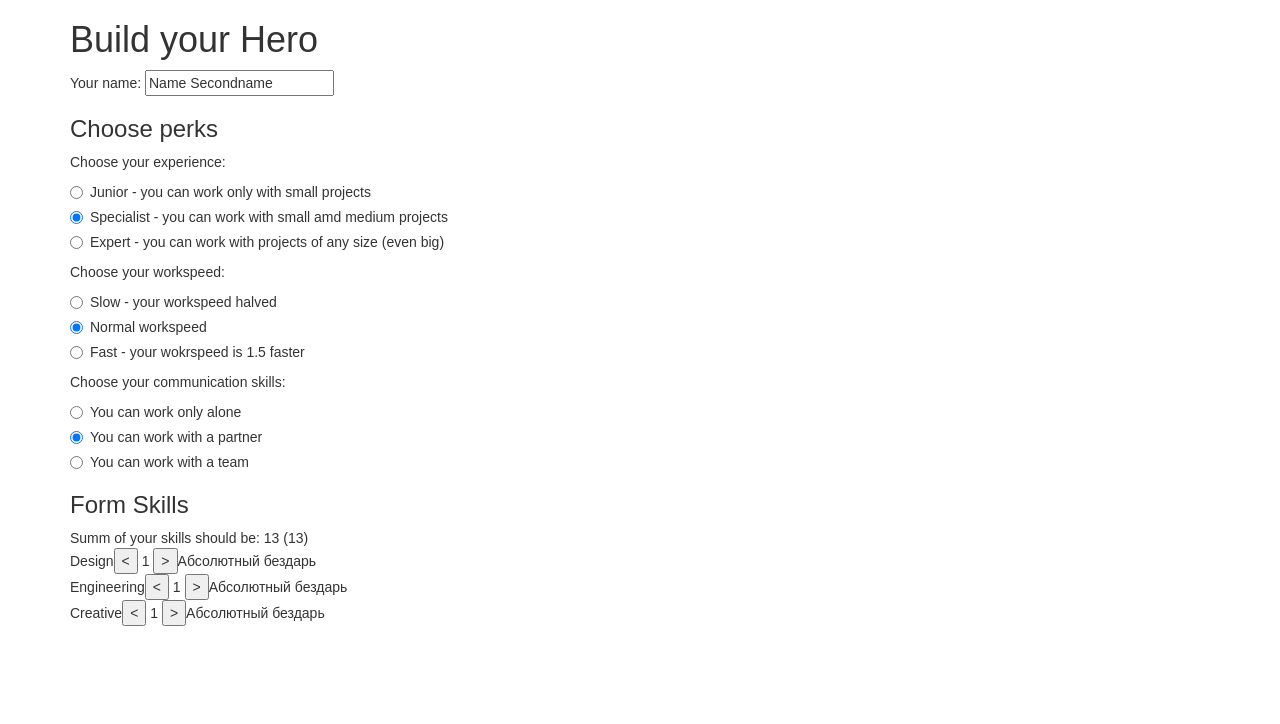
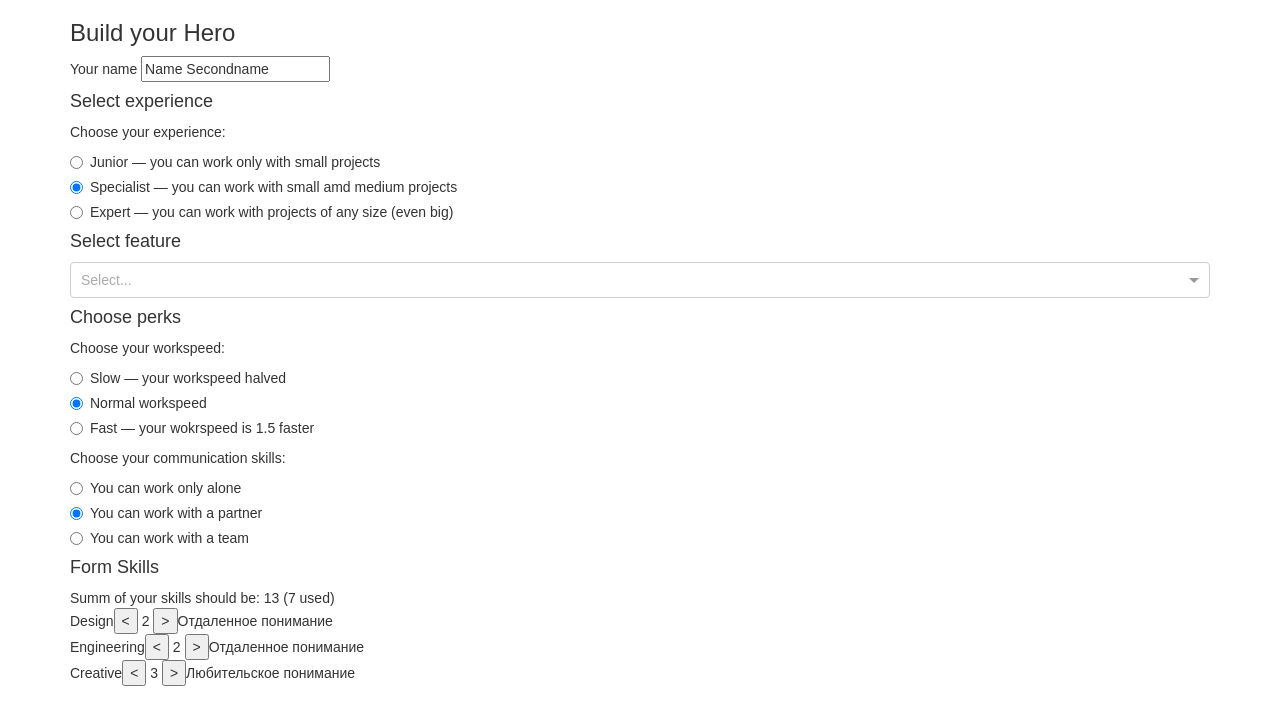
Before and after one commit to gapak/blackdeckselect, a React (Create React App) app: page / in a window 1280 px wide. Shown: the top 724 px of the page. Built offline with nearby package versions, Linux system fonts and the light colour scheme.

Commit message:
Featuring and rebalance

```diff
--- a/package.json
+++ b/package.json
@@ -3,9 +3,11 @@
   "version": "0.1.0",
   "private": true,
   "dependencies": {
+    "lodash": "^4.17.5",
     "react": "^16.3.1",
     "react-dom": "^16.3.1",
-    "react-scripts": "1.1.4"
+    "react-scripts": "1.1.4",
+    "react-select": "^1.2.1"
   },
   "scripts": {
     "start": "react-scripts start",
--- a/src/App.js
+++ b/src/App.js
@@ -1,9 +1,29 @@
 import React, { Component } from 'react';
+import _ from 'lodash';
+
+import Select from 'react-select';
+import 'react-select/dist/react-select.css';
 
 const bonuses = {
-  1: ['11', '12', '13'],
-  2: ['21', '22', '23'],
-  3: ['31', '32', '33'],
+  junior: [
+    {value: 'j1', label: 'Если работает в команде, то может работать над средними проектами.'},
+    {value: 'j2', label: 'Если работает в одиночку, то может работать над средними проектами.'},
+    {value: 'j3', label: 'Если работает в команде, то скорость возрастает'},
+    {value: 'j4', label: 'Если работает в одиночку, то скорость возрастает'}
+  ],
+  specialist: [
+    {value: 's1', label: 'Все члены вашей команды получают +1 к дизайну.'},
+    {value: 's2', label: 'Все члены вашей команды получают +1 к инжинирингу.'},
+    {value: 's3', label: 'Все члены вашей команды получают +1 к креативу.'}
+  ],
+  expert: [
+    {value: 'e1', label: 'Если работает в команде, то скорость падает'},
+    {value: 'e2', label: 'Если работает в одиночку, то скорость падает'},
+    {value: 'e3', label: 'После окончания вами проекта положите этого члена команды вниз библиотеки.'},
+    {value: 'e4', label: 'После окончания опонентом проекта положите этого члена команды вниз библиотеки.'},
+    {value: 'e5', label: 'Каждый ход в начале хода киньте кубик. Если выпало 1 — положите этого члена команды вниз библиотеки.'},
+    {value: 'e6', label: 'Каждый ход в конце хода киньте кубик. Если выпало 1 — положите этого члена команды вниз библиотеки.'}
+  ],
 };
 
 const marks = [
@@ -38,17 +58,18 @@ class App extends Component {
       speed: 'normal',
       team: 'teamplayer',
 
-      design: 1,
-      engineering: 1,
-      creative: 1,
+      design: _.random(2, 4),
+      engineering: _.random(2, 4),
+      creative: _.random(2, 4),
 
-      bonus: 0,
+      bonus: '',
     };
 
 
     this.exprOptionChange = this.exprOptionChange.bind(this);
     this.speedOptionChange = this.speedOptionChange.bind(this);
     this.teamOptionChange = this.teamOptionChange.bind(this);
+    this.bonusOptionChange = this.bonusOptionChange.bind(this);
 
     this.calcSkillsSum = this.calcSkillsSum.bind(this);
 
@@ -58,19 +79,50 @@ class App extends Component {
 
   exprOptionChange(changeEvent) {
     this.setState({
-      expr: changeEvent.target.value
-    });
+      expr: changeEvent.target.value,
+      bonus: ''
+    }, () => this.skill_check() );
   }
 
   speedOptionChange(changeEvent) {
     this.setState({
       speed: changeEvent.target.value
-    });
+    }, () => this.skill_check() );
   }
 
   teamOptionChange(changeEvent) {
     this.setState({
       team: changeEvent.target.value
+    }, () => this.skill_check() );
+  }
+
+  skill_check() {
+    console.log(this.stats_sum(), this.calcSkillsSum(), this.state);
+    if (this.stats_sum() > this.calcSkillsSum()) {
+      let difference = this.stats_sum() - this.calcSkillsSum();
+
+      for (var i = 0; i < difference; i++) {
+        if (this.state.design >= this.state.engineering || this.state.design >= this.state.creative ) {
+          this.lower_skill('design');
+        }
+        if (this.state.engineering >= this.state.design || this.state.engineering >= this.state.creative ) {
+          this.lower_skill('engineering');
+        }
+        if (this.state.creative >= this.state.engineering || this.state.creative >= this.state.design ) {
+          this.lower_skill('creative');
+        }
+      };
+
+    }
+  }
+
+  bonusOptionChange(changeEvent) {
+
+    //this.setState({ changeEvent });
+    console.log(`Selected: ${changeEvent.label}`);
+
+    this.setState({
+      bonus: changeEvent
     });
   }
 
@@ -120,11 +172,11 @@ class App extends Component {
     }
 
 
-    return base;
+    return Math.floor(base);
   }
 
   raise_skill(skill) {
-    if (this.state[skill] < 9 && this.stats_sum() + 1 < this.calcSkillsSum() ) {
+    if (this.state[skill] < 9 && this.stats_sum() < this.calcSkillsSum() ) {
       let o = {};
       o[skill] = this.state[skill] + 1;
       this.setState(o)
@@ -147,7 +199,7 @@ class App extends Component {
   render() {
     const make_text = (name, key) =>
         <div className="text">
-          {name}: <input type="text" name="key" className="form-inline"
+          {name} <input type="text" name="key" className="form-inline"
                             value={this.state[key]}
                             onChange={(event) => {
                               let o = {};
@@ -171,7 +223,7 @@ class App extends Component {
     return (
       <div className="App">
         <div className="container theme-showcase" role="main">
-          <h1 className="App-title">Build your Hero</h1>
+        <h3 className="App-title">Build your Hero</h3>
 
         <form>
 
@@ -183,20 +235,33 @@ class App extends Component {
           {make_text("Low_bonus", "low_bonus")}
           </div>
 
+          <h4 className="App-title">Select experience</h4>
 
-            <h3 className="App-title">Choose perks</h3>
           <div name = 'expr'>
             Choose your experience:
-              {make_radio("expr", "junior", this.exprOptionChange, "Junior - you can work only with small projects")}
-              {make_radio("expr", "specialist", this.exprOptionChange, "Specialist - you can work with small amd medium projects")}
-              {make_radio("expr", "expert", this.exprOptionChange, "Expert - you can work with projects of any size (even big)")}
+            {make_radio("expr", "junior", this.exprOptionChange, "Junior — you can work only with small projects")}
+            {make_radio("expr", "specialist", this.exprOptionChange, "Specialist — you can work with small amd medium projects")}
+            {make_radio("expr", "expert", this.exprOptionChange, "Expert — you can work with projects of any size (even big)")}
           </div>
+
+
+          <div className="bonus">
+            <h4 className="App-title">Select feature</h4>
+            <Select
+                name="form-field-name"
+                value={this.state.bonus}
+                onChange={this.bonusOptionChange}
+                options={bonuses[this.state.expr]}
+            />
+          </div>
+
+          <h4 className="App-title">Choose perks</h4>
 
           <div name = 'speed'>
             Choose your workspeed:
-              {make_radio("speed", "slow", this.speedOptionChange, "Slow - your workspeed halved")}
+            {make_radio("speed", "slow", this.speedOptionChange, "Slow — your workspeed halved")}
             {make_radio("speed", "normal", this.speedOptionChange, "Normal workspeed")}
-              {make_radio("speed", "fast", this.speedOptionChange, "Fast - your wokrspeed is 1.5 faster")}
+            {make_radio("speed", "fast", this.speedOptionChange, "Fast — your wokrspeed is 1.5 faster")}
           </div>
 
           <div name = 'team'>
@@ -210,33 +275,34 @@ class App extends Component {
 
 
 
-          <h3 className="App-title">Form Skills</h3>
+        <h4 className="App-title">Form Skills</h4>
         <div>
-            Summ of your skills should be: {Math.floor(this.calcSkillsSum())} ({this.calcSkillsSum()})
+          Summ of your skills should be: {this.calcSkillsSum()} ({this.stats_sum()} used)
         </div>
         <div>
           <div name = 'design'>
             Design
             <button onClick={() => {this.lower_skill('design')}}> {'<'} </button>
-              <span> {this.state.design} </span>
+            <span className="font-weight-bold"> {this.state.design} </span>
             <button onClick={() => {this.raise_skill('design')}}> {'>'} </button>
             {marks[this.state.design]}
           </div>
           <div name = 'engineering'>
             Engineering
             <button onClick={() => {this.lower_skill('engineering')}}> {'<'} </button>
-              <span> {this.state.engineering} </span>
+            <span className="font-weight-bold"> {this.state.engineering} </span>
             <button onClick={() => {this.raise_skill('engineering')}}> {'>'} </button>
             {marks[this.state.engineering]}
           </div>
           <div name = 'creative'>
             Creative
             <button onClick={() => {this.lower_skill('creative')}}> {'<'} </button>
-              <span> {this.state.creative} </span>
+            <span className="font-weight-bold"> {this.state.creative} </span>
             <button onClick={() => {this.raise_skill('creative')}}> {'>'} </button>
             {marks[this.state.creative]}
           </div>
         </div>
+
         </div>
       </div>
     );
```
Also changed, not shown: 1 other file (tests, documents, lock files or other folders). Lines whose indentation alone changed are shown as unchanged.
